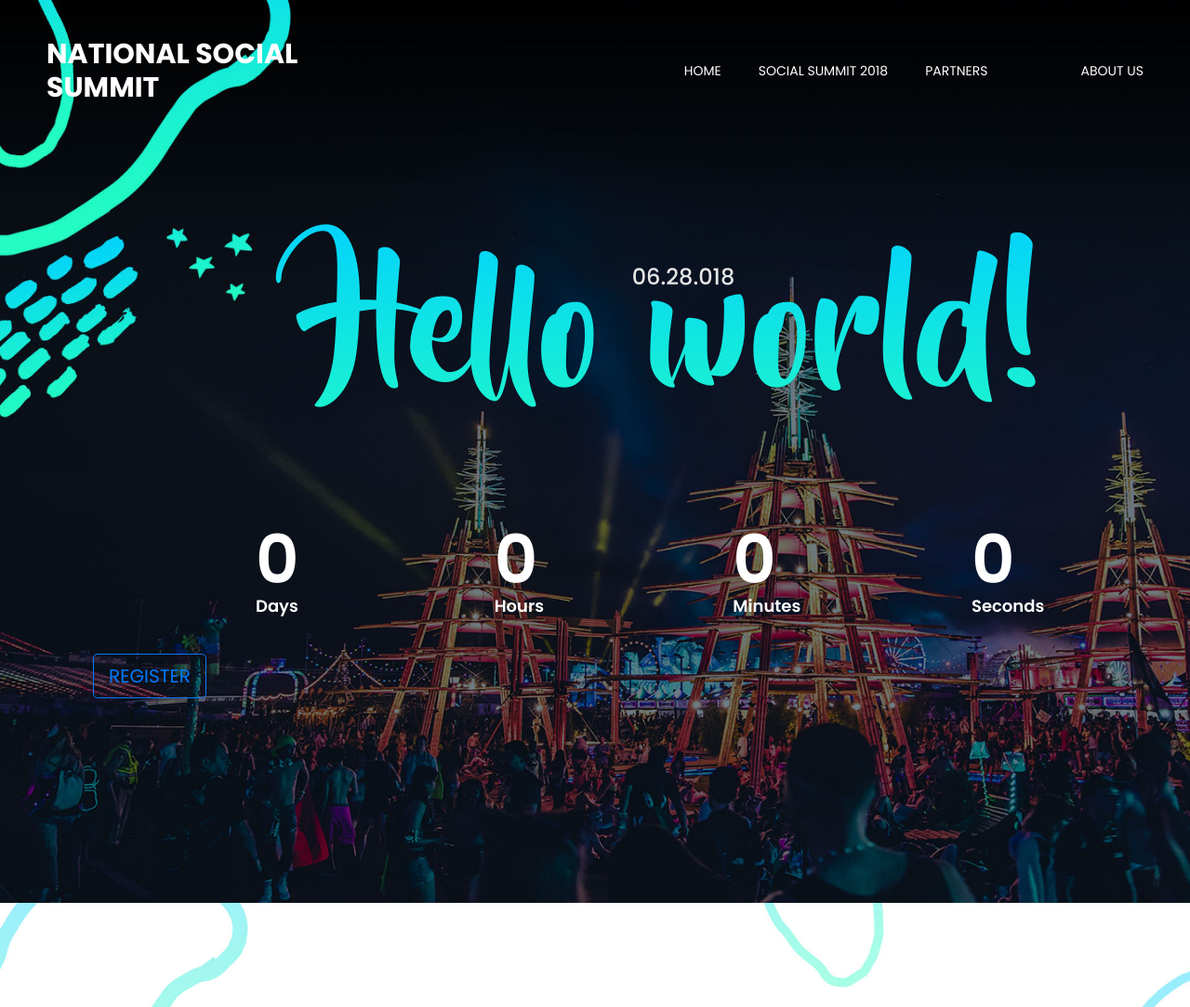
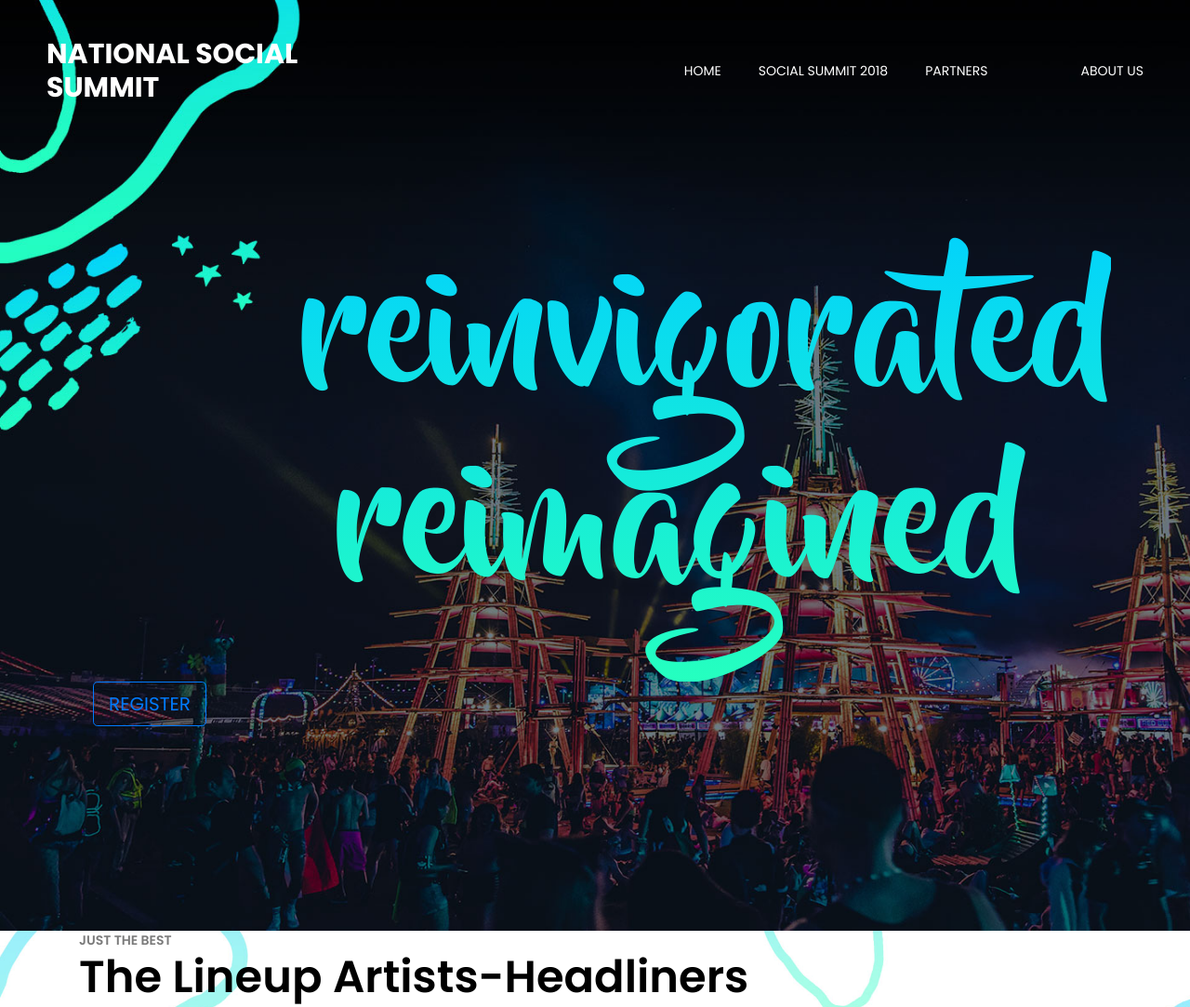
Before and after one commit to SiddharthVarshney/social_summit_19, a PHP site: page / in a window 1280 px wide. Shown: the top 1083 px of the page at 93% size. Run offline with PHP 8.4, Linux system fonts and the light colour scheme.

Commit message:
design changes

```diff
--- a/index.html
+++ b/index.html
@@ -5,7 +5,7 @@
     <meta charset="utf-8">
     <meta name="viewport" content="width=device-width, initial-scale=1, shrink-to-fit=no">
 
-    <title>Hello World!</title>
+    <title>National Social Summit</title>
 
     <link href="https://fonts.googleapis.com/css?family=Poppins:300,400,500,600,700" rel="stylesheet">
     <!-- Bootstrap CSS -->
@@ -60,34 +60,10 @@
             <div class="row">
                 <div class="col-12 offset-lg-2 col-lg-10">
                     <div class="entry-header">
-                        <h2>Hello world!</h2>
-
-                        <div class="entry-meta-date">
-                            06.28.018
-                        </div><!-- .entry-meta-date -->
+                        <h2>reinvigorated, reimagined</h2>
                     </div><!-- .entry-header -->
 
-                    <div class="countdown flex flex-wrap justify-content-between" data-date="2018/06/06">
-                        <div class="countdown-holder">
-                            <div class="dday"></div>
-                            <label>Days</label>
-                        </div><!-- .countdown-holder -->
 
-                        <div class="countdown-holder">
-                            <div class="dhour"></div>
-                            <label>Hours</label>
-                        </div><!-- .countdown-holder -->
-
-                        <div class="countdown-holder">
-                            <div class="dmin"></div>
-                            <label>Minutes</label>
-                        </div><!-- .countdown-holder -->
-
-                        <div class="countdown-holder">
-                            <div class="dsec"></div>
-                            <label>Seconds</label>
-                        </div><!-- .countdown-holder -->
-                    </div><!-- .countdown -->
                 </div><!-- .col-12 -->
             </div><!-- row -->
 
@@ -480,12 +456,11 @@
 
                         <div class="footer-social">
                             <ul class="flex justify-content-center align-items-center">
-                                <li><a href="#"><i class="fab fa-pinterest"></i></a></li>
-                                <li><a href="#"><i class="fab fa-facebook-f"></i></a></li>
-                                <li><a href="#"><i class="fab fa-twitter"></i></a></li>
-                                <li><a href="#"><i class="fab fa-dribbble"></i></a></li>
-                                <li><a href="#"><i class="fab fa-behance"></i></a></li>
-                                <li><a href="#"><i class="fab fa-linkedin-in"></i></a></li>
+
+                                <li><a href="#" target="_blank"><i class="fab fa-facebook-f"></i></a></li>
+                                <li><a href="#" target="_blank"><i class="fab fa-twitter"></i></a></li>
+                                <li><a href="https://www.linkedin.com/company/national-social-summit/" target="_blank"><i class="fab fa-linkedin-in"></i></a></li>
+                                <li><a href="https://www.instagram.com/iitrsocialsummit/?hl=en" target="_blank"><i class="fab fa-instagram"></i></a></li>
                             </ul>
                         </div><!-- footer-social -->
                     </div><!-- col -->
--- a/style.css
+++ b/style.css
@@ -275,7 +275,7 @@
 /*------------------------------------------------------------
 ## countdown
 ------------------------------------------------------------*/
-.countdown {
+/* .countdown {
     margin-top: 40px;
 }
 
@@ -300,12 +300,12 @@
     font-size: 18px;
     font-weight: 600;
     color: hsl(0, 0%, 100%);
-}
+} */
 
 /*------------------------------------------------------------
 ## hero-content entry-footer
 ------------------------------------------------------------*/
-.hero-content .entry-footer {
+/* .hero-content .entry-footer {
     margin-top: 125px;
     text-align: center;
 }
@@ -343,7 +343,7 @@
 
 .content-section .middle-cover img {
     max-width: 100%;
-}
+} */
 
 /*------------------------------------------------------------
 ## lineup-artists-headline
@@ -836,7 +836,7 @@
 
 .site-footer .footer-cover-title h2 {
     font-size: 10vw;
-    font-weight: 700
+    font-weight: 700;
     line-height: 1;
     margin-bottom: 0;
     text-align: center;
@@ -894,12 +894,6 @@
     color: hsl(0, 0%, 100%);
 }
 
-.footer-content-wrapper .copyright-info {
-    margin-top: 20px;
-    font-size: 12px;
-    color: hsl(0, 0%, 100%);
-}
-
 .footer-content-wrapper .footer-social {
     margin-top: 32px;
     font-size: 54px;
@@ -917,8 +911,11 @@
 
 .footer-content-wrapper .footer-social ul a {
     padding: 5px 16px;
-    font-size: 12px;
+    font-size: 24px;
     color: hsl(0, 0%, 100%);
+}
+.fab-fa:hover{
+    opacity: .5;
 }
 
 /*------------------------------------------------------------
```
